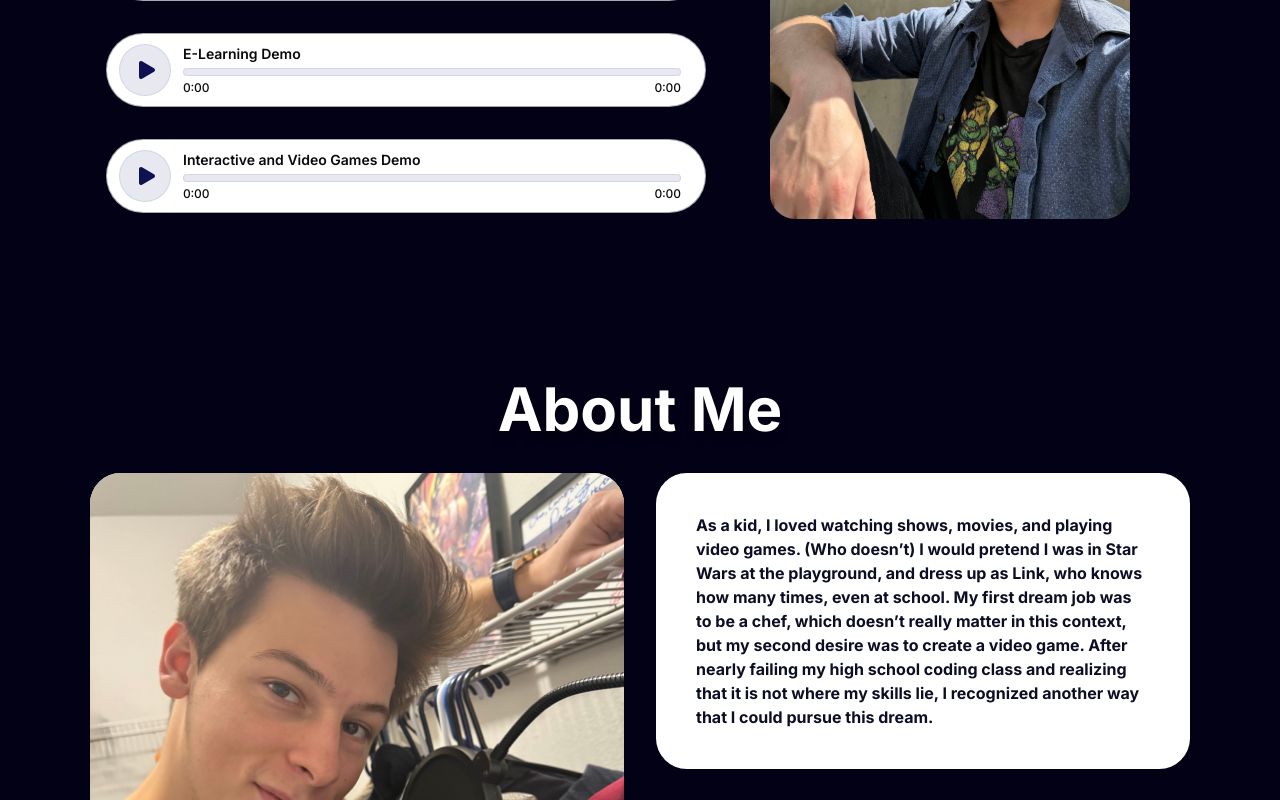
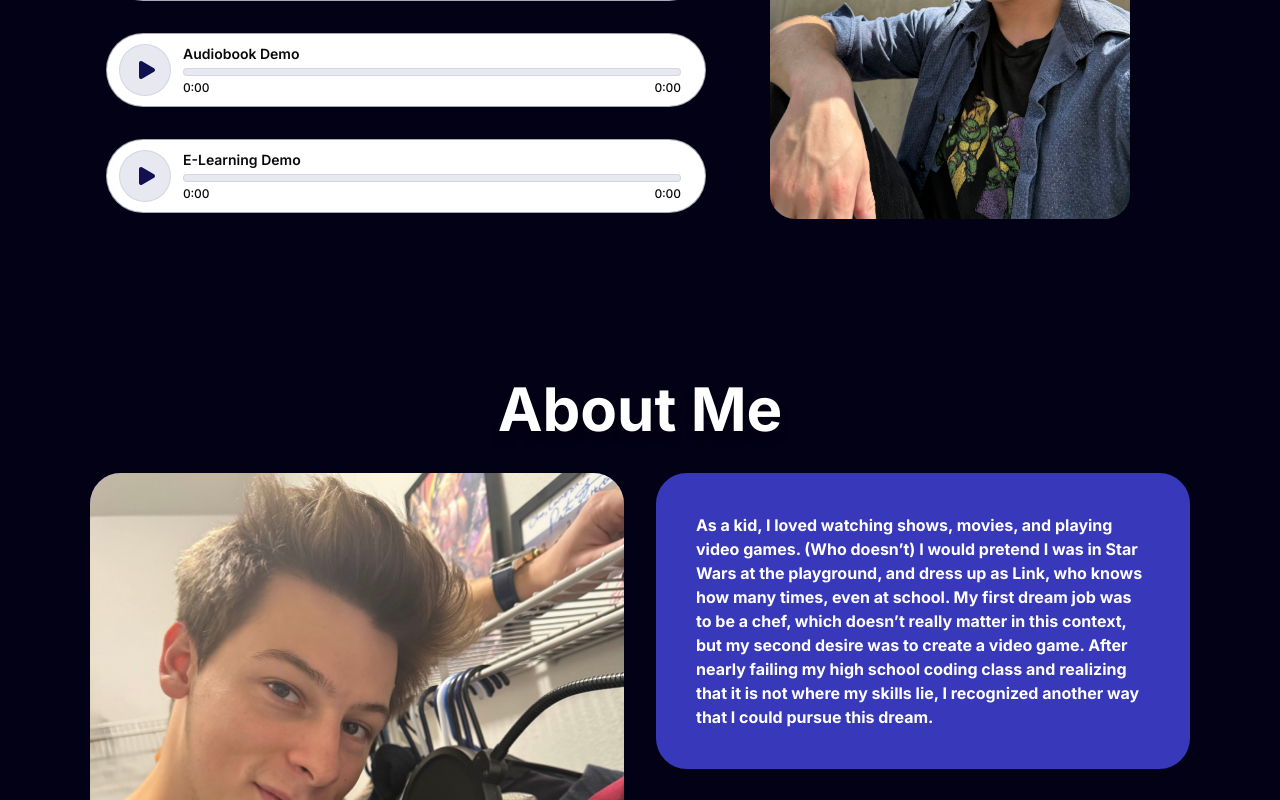
Before and after one commit to catthrap22/Cameron-Thrap-Portfolio, a Next.js app: page / in a window 1280 px wide. Shown: the part 1940-2740 px from the top of the page. Built offline with nearby package versions, Linux system fonts and the light colour scheme; grey boxes are pictures that could not be loaded.

Commit message:
moved the audio players around at client request

```diff
--- a/components/AboutMeBentoGrid.tsx
+++ b/components/AboutMeBentoGrid.tsx
@@ -38,7 +38,7 @@ export const BentoGridItem = (
 {
     return (
         <div
-            className={cn("row-span-1 relative overflow-hidden rounded-3xl group/bento justify-between flex flex-col space-y-4 bg-white", className)}
+            className={cn("row-span-1 relative overflow-hidden rounded-3xl group/bento justify-between flex flex-col space-y-4 bg-[#3739BA]", className)}
         >
             <div className="w-full h-full absolute">
                 {img && (<img
@@ -50,7 +50,7 @@ export const BentoGridItem = (
             <div
                 className={cn(titleClassName, "group-hover/bento:translate-x-2 transition duration-200 relative md:h-full min-h-10 flex flex-col p-5 lg:p-10")}
             >
-                <div className="font-inter md:text-xs lg:text-base font-bold text-[#0C0E23] z-10 text-xl font-inter">
+                <div className="font-inter md:text-xs lg:text-base font-bold text-white z-10 text-xl font-inter">
                     {description}
                 </div>
 
--- a/components/Demos.tsx
+++ b/components/Demos.tsx
@@ -13,9 +13,9 @@ export default function Demos() {
               <div className="space-y-8 w-150 mx-4 h-full">
                   <h1 className="text-white text-5xl font-bold font-['Inter'] leading-12">Demos</h1>
                   <AudioPlayer src="/src/Demos/CommercialCameronThrapDEMO.mp3" title="Comercial Demo" />
+                  <AudioPlayer src="/src/Demos/InteractiveAndVideoGamesCameronThrapDEMO.mp3" title="Interactive and Video Games Demo" />
                   <AudioPlayer src="/src/Demos/AudiobookDemo.mp3" title="Audiobook Demo" />
                   <AudioPlayer src="/src/Demos/ELearningDemo.mp3" title="E-Learning Demo" />
-                  <AudioPlayer src="/src/Demos/InteractiveAndVideoGamesCameronThrapDEMO.mp3" title="Interactive and Video Games Demo" />
               </div>
               <div className="flex flex-row items-end p-8">
                   {/* TODO:// see how I can make this in line with the bottom of the button for the play bar*/}
```
